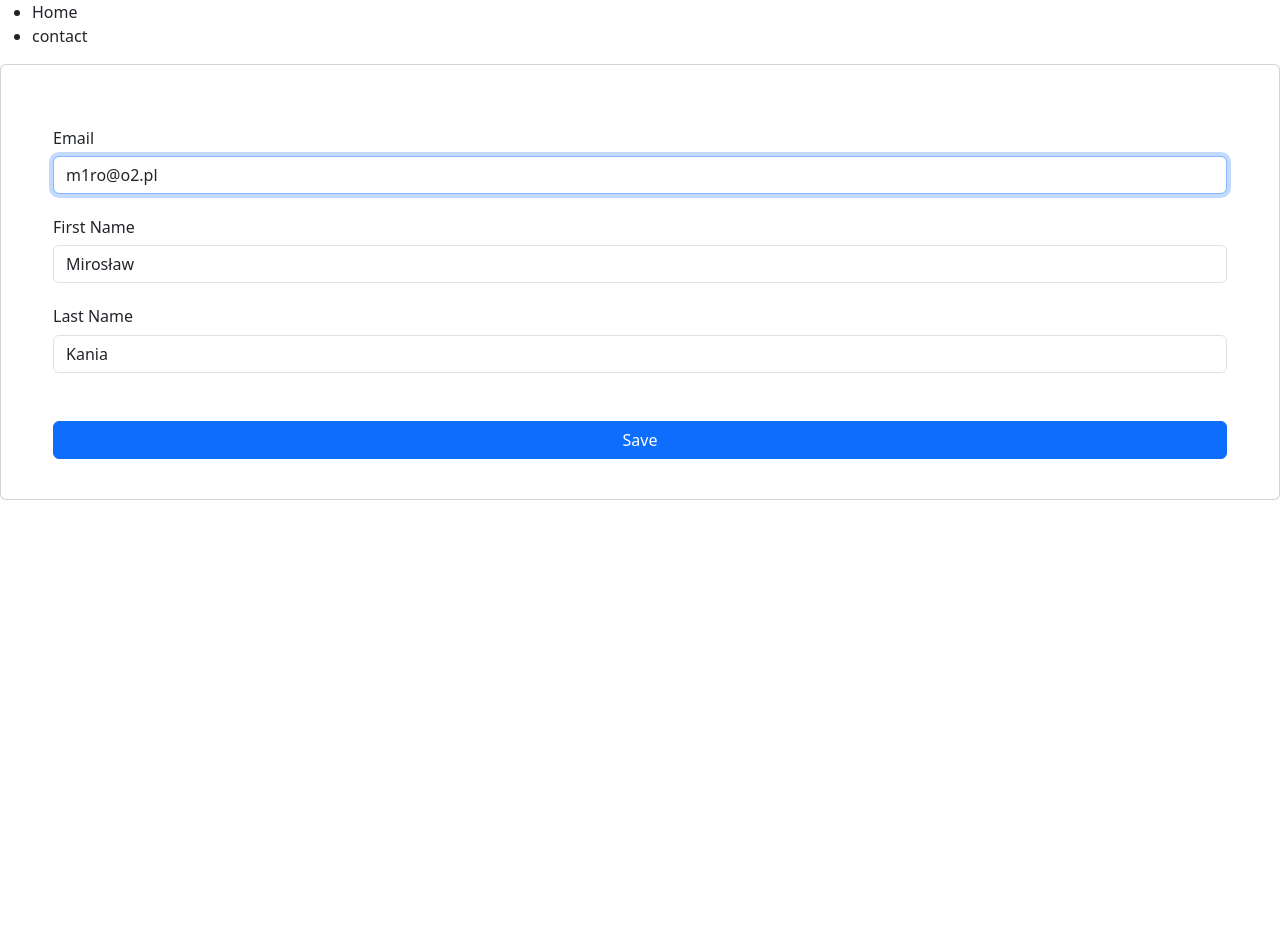
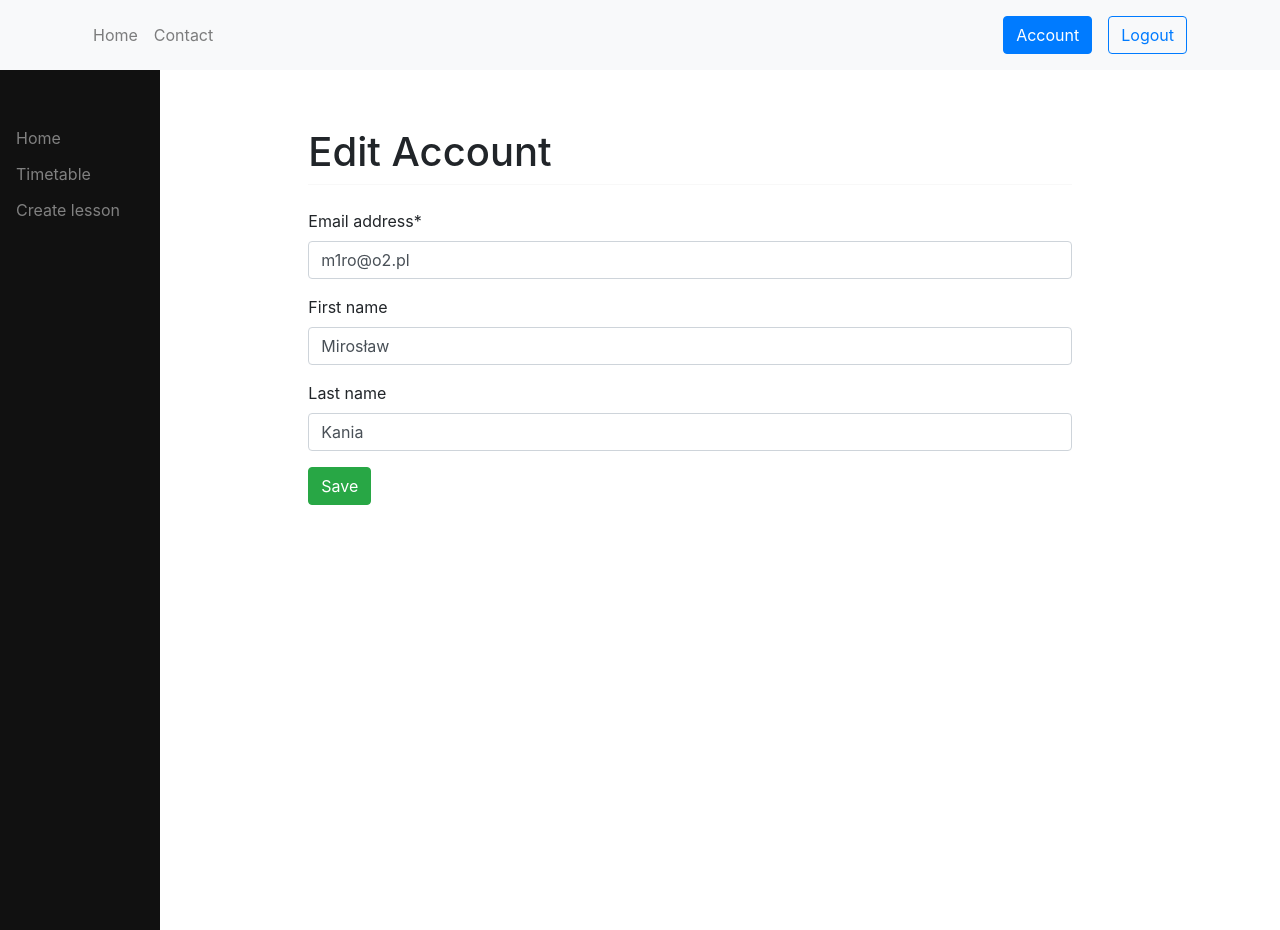
Before and after one commit to mirokan347/timetable, a Django app: page /users/1/edit/ in a window 1280 px wide. Run offline with Django 4.2, Linux system fonts and the light colour scheme; a user stored in the database is signed in; data comes from the database, SQL or seed files in the repository; both versions use the stored data as it was after the commit; parts of the project's set-up code (start-up, migrations or seed data) failed here and were passed over; some libraries are stand-ins or nearby versions.

Commit message:
create template

```diff
--- a/schedule/templates/lesson/lesson_create.html
+++ b/schedule/templates/lesson/lesson_create.html
@@ -1,11 +1,11 @@
 {% extends 'base.html' %}
 
 {% block content %}
-
+{% load crispy_forms_tags %}
 
 <form action='' method='POST'>{% csrf_token %}
-    {{ form.as_p }}
-    <input type='submit' value='Save' />
+    {{ form|crispy }}
+    <button type="submit" class="btn btn-success">Save</button>
 </form>
 
 {% endblock %}
--- a/templates/base.html
+++ b/templates/base.html
@@ -1,18 +1,71 @@
 <!DOCTYPE html>
 <html lang="en">
 <head>
+    	<style type="text/css">
+		.sidenav {
+			height:100%;
+			width:160px;
+			position: fixed;
+			z-index:1;
+			top:70px;
+			left:0;
+			background-color:#111;
+			overflow-x: hidden;
+			padding-top:50px;
+		}
+        .sidenav a {
+			padding:6px 8px 6px 16px;
+			text-decoration: none;
+			font-size:16px;
+			color: #818181;
+			display:block;
+		}
+
+        .sidenav a:hover{
+			color:#f1f1f1;
+		}
+
+        .main{
+			margin-left:100px;
+            margin-top:50px;
+			padding: 0px 10px;
+		}
+    </style>
+
     <meta charset="UTF-8">
     <title>Timetable</title>
     {% load static %}
     <script src="https://ajax.googleapis.com/ajax/libs/jquery/1.8.3/jquery.min.js"></script>
     <link href="{% static 'css/bootstrap.css' %}" rel="stylesheet" type="text/css"/>
     <script src="{% static 'js/bootstrap.js' %}"></script>
+
+    <meta charset="utf-8">
+    <meta name="viewport" content="width=device-width, initial-scale=1, shrink-to-fit=no">
+    <meta http-equiv="x-ua-compatible" content="ie=edge" />
+    <link rel="stylesheet" href="https://stackpath.bootstrapcdn.com/bootstrap/4.3.1/css/bootstrap.min.css" integrity="sha384-ggOyR0iXCbMQv3Xipma34MD+dH/1fQ784/j6cY/iJTQUOhcWr7x9JvoRxT2MZw1T" crossorigin="anonymous">
+    <link href="https://fonts.googleapis.com/css2?family=Material+Icons" rel="stylesheet">
+
     {{ form.media }}
 </head>
 <body>
-    {% include 'navbar.html' %}
-    {% block content %}
-    replace me
-    {% endblock %}
+    {% if request.user.is_authenticated %}
+    <div class="sidenav">
+    {% include 'sidenav.html' %}
+    </div>
+    {% endif %}
+    {% include 'topnav.html' %}
+
+	<div id="content" name="content" class="main">
+		<div class="row justify-content-center">
+			<div class="col-8">
+                {% block content %}
+                {% endblock %}
+			</div>
+		</div>
+	</div>
+
+<script src="https://code.jquery.com/jquery-3.3.1.slim.min.js" integrity="sha384-q8i/X+965DzO0rT7abK41JStQIAqVgRVzpbzo5smXKp4YfRvH+8abtTE1Pi6jizo" crossorigin="anonymous"></script>
+<script src="https://cdnjs.cloudflare.com/ajax/libs/popper.js/1.14.7/umd/popper.min.js" integrity="sha384-UO2eT0CpHqdSJQ6hJty5KVphtPhzWj9WO1clHTMGa3JDZwrnQq4sF86dIHNDz0W1" crossorigin="anonymous"></script>
+<script src="https://stackpath.bootstrapcdn.com/bootstrap/4.3.1/js/bootstrap.min.js" integrity="sha384-JjSmVgyd0p3pXB1rRibZUAYoIIy6OrQ6VrjIEaFf/nJGzIxFDsf4x0xIM+B07jRM" crossorigin="anonymous"></script>
 </body>
 </html>
--- a/templates/navbar.html
+++ /dev/null
@@ -1,6 +0,0 @@
-<nav>
-    <ul>
-        <Li>Home</Li>
-        <Li>contact</Li>
-    </ul>
-</nav>
--- /dev/null
+++ b/templates/sidenav.html
@@ -0,0 +1,4 @@
+
+    <a class="nav-link" href="{% url 'home' %}">Home</a>
+    <a class="nav-link" href="{% url 'schedule:lesson-list' %}">Timetable</a>
+    <a class="nav-link" href="{% url 'schedule:lesson-create' %}">Create lesson</a>
--- /dev/null
+++ b/templates/topnav.html
@@ -0,0 +1,31 @@
+{% load static %}
+
+<!-- Navbar -->
+<nav class="navbar navbar-expand-lg navbar-light bg-light">
+  <!-- Container wrapper -->
+  <div class="container">
+
+      <!-- Left links -->
+      <ul class="navbar-nav me-auto mb-2 mb-lg-0">
+        <li class="nav-item">
+          <a class="nav-link" href="{% url 'home' %}">Home</a>
+        </li>
+        <li class="nav-item">
+          <a class="nav-link" href="{% url 'contact' %}">Contact</a>
+        </li>
+      </ul>
+    {% if request.user.is_authenticated %}
+      <div class="d-flex align-items-center">
+        <a class="btn btn-primary m-2" href="{% url 'users:view' user_id=request.user.id %}">Account</a>
+        <a class="btn btn-outline-primary m-2" href="{% url 'users:logout' %}">Logout</a>
+      </div>
+    {% else %}
+      <div class="d-flex align-items-center">
+        <a class="btn btn-primary m-2" href="{% url 'users:login' %}">Login</a>
+        <a class="btn btn-outline-primary m-2" href="{% url 'users:register' %}">Register</a>
+      </div>
+      {% endif %}
+    </div>
+  <!-- Container wrapper -->
+</nav>
+<!-- Navbar -->
--- a/timetable/settings.py
+++ b/timetable/settings.py
@@ -40,6 +40,7 @@ INSTALLED_APPS = [
     'django.contrib.messages',
     'django.contrib.staticfiles',
     'datetimewidget',
+    'crispy_forms',
     # third party
 
     # own
@@ -139,3 +140,5 @@ AUTHENTICATION_BACKENDS = (
     )
 
 BASE_URL = "http://127.0.0.1:8000"
+
+CRISPY_TEMPLATE_PACK = 'bootstrap4'
--- a/timetable/urls.py
+++ b/timetable/urls.py
@@ -20,9 +20,10 @@ from pages.views import homepage_view, contact_view
 
 
 urlpatterns = [
+    path('', homepage_view, name='home'),
+path('contact/', contact_view, name='contact'),
     path('admin/', admin.site.urls),
-    path('', homepage_view, name='home'),
-    path('contact/', contact_view, name='contact'),
+    path('pages/', include('pages.urls')),
     path('schedule/', include('schedule.urls')),
     path('users/', include('users.urls')),
     path('password_change/done/',
@@ -37,7 +38,8 @@ urlpatterns = [
          name='password_reset_done'),
 
     path('reset/<uidb64>/<token>/', auth_views.PasswordResetConfirmView.as_view(), name='password_reset_confirm'),
-    path('password_reset/', auth_views.PasswordResetView.as_view(), name='password_reset'),
+    path('password_reset/', auth_views.PasswordResetView.as_view(template_name='password_reset/password_reset_form.html'),
+         name='password_reset'),
 
     path('reset/done/',
          auth_views.PasswordResetCompleteView.as_view(template_name='password_reset/password_reset_complete.html'),
--- a/users/forms.py
+++ b/users/forms.py
@@ -22,7 +22,7 @@ class RegistrationForm(UserCreationForm):
 
     class Meta:
         model = CustomUser
-        fields = ('email', 'password1', 'password2',)
+        fields = ['email', 'password1', 'password2']
 
     def clean_email(self):
         email = self.cleaned_data['email'].lower()
--- a/users/templates/users/account.html
+++ b/users/templates/users/account.html
@@ -2,6 +2,8 @@
 {% load static %}
 
 {% block content %}
+	<h1 class="mt-2">Account</h1>
+	<hr class="mt-0 mb-4">
 		<p class="mt-4 mb-1 field-heading">Email</p>
 		{%  if is_self %}
 			<h5>{{email}}</h5>
--- a/users/templates/users/edit_account.html
+++ b/users/templates/users/edit_account.html
@@ -2,48 +2,14 @@
 {% load static %}
 
 {% block content %}
+{% load crispy_forms_tags %}
+	<h1 class="mt-2">Edit Account</h1>
+	<hr class="mt-0 mb-4">
 
-
-<div class="container-fluid">
-	<div class="row justify-content-center">
-		<div class="card profile-card">
-		  <div class="card-body">
-		  	<div class="d-flex flex-column justify-content-center p-4">
-		  		<form class="form-signin" method="post">{% csrf_token %}
-			  		<h6 class="mt-4 field-heading">Email</h6>
-			  		<input type="email" name="email" id="id_input_email" class="form-control" placeholder="Email address" required autofocus value={{form.initial.email}}>
-			  		<h6 class="mt-4 field-heading">First Name</h6>
-			  		<input type="text" name="first_name" id="id_input_first_name" class="form-control" placeholder="First name" required
-					value="{{form.initial.first_name}}">
-                    <h6 class="mt-4 field-heading">Last Name</h6>
-			  		<input type="text" name="last_name" id="id_input_last_name" class="form-control" placeholder="Last name" required
-					value="{{form.initial.last_name}}">
-
-					{% for field in form %}
-					<p>
-					{% for error in field.errors %}
-					<p style="color: red">{{ error }}</p>
-					{% endfor %}
-					</p>
-					{% endfor %}
-					{% if form.non_field_errors %}
-					<div style="color: red">
-					<p>{{form.non_field_errors}}</p>
-					</div>
-
-					{% endif %}
-
-					<div class="d-flex flex-column mt-4">
-						<button class="mt-4 btn btn-primary flex-grow-1" type="submit">Save</button>
-					</div>
-
-				</form>
-
-		  	</div>
-		  </div>
-		</div>
-	</div>
-</div>
+		<form class="form-signin" method="post">{% csrf_token %}
+			<p>{{form|crispy}}</p>
+			<button class="btn btn-success" type="submit">Save</button>
+		</form>
 
 
 {% endblock content %}
```
Also changed, not shown: pages/templates/contact.html (added, +11 -0 lines), pages/templates/home.html (added, +9 -0 lines), pages/views.py (+4 -4 lines), templates/contact.html (deleted, +0 -11 lines), templates/home.html (deleted, +0 -17 lines), users/templates/users/login.html (+10 -35 lines), users/templates/users/register.html (+10 -37 lines), db.sqlite3. Lines whose indentation alone changed are shown as unchanged.
